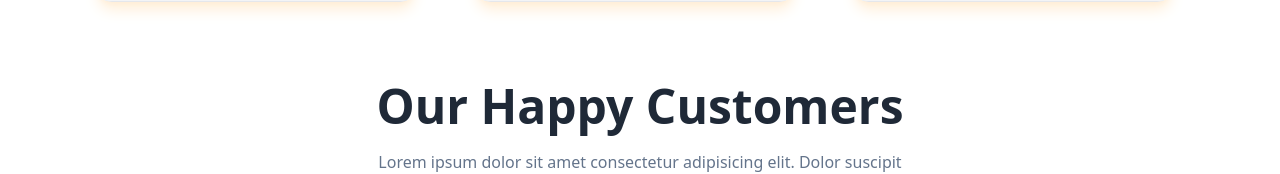
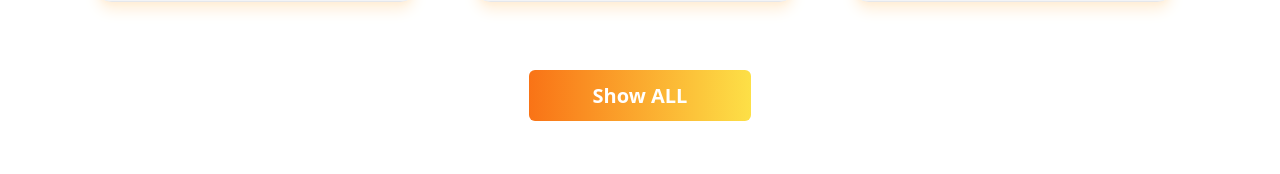
Before and after one commit to safiislam/sm-foods-project, a React (Vite) app: page / in a window 1280 px wide. Shown: the part 2490-2664 px from the top of the page. Built offline with nearby package versions, Linux system fonts and the light colour scheme.

Commit message:
popular product in home done

```diff
--- a/src/components/Home.jsx
+++ b/src/components/Home.jsx
@@ -54,13 +54,12 @@ const Home = () => {
             </div>
           </SwiperSlide>
 
-          <SwiperSlide>
+          <SwiperSlide >
             <div className=" md:flex justify-evenly items-center md:py-24 py-6 bg-gray-5">
               <img
                 src="https://basshopbd.com/wp-content/uploads/2022/09/d25822560b58a13c05c54e98d042399b_1000x1000.png"
                 alt="Mustard Oil"
-                className="md:w-[440px] w-[90%] mx-auto md:mx-0  "
-              />
+                className="md:w-[440px] w-[90%] mx-auto md:mx-0 "/>
 
               {/* Middle Section: Product Image and Key Benefits */}
               <div className=" w-[90%] mx-auto md:mx-0 mt-10 md:mt-0 w md:w-[45%] max-w-4xl flex flex-col md:flex-row md:items-center bg-gray-50 shadow-md rounded-lg overflow-hidden mb-8 relative">
--- a/src/components/HomeProduct.jsx
+++ b/src/components/HomeProduct.jsx
@@ -1,7 +1,6 @@
 import React, { useEffect, useState } from "react";
 import { Link } from "react-router-dom";
 import { FaStar } from "react-icons/fa";
-
 const HomeProduct = () => {
   const [products, setProducts] = useState([]);
 
@@ -28,12 +27,12 @@ const HomeProduct = () => {
         {products.slice(0, 6).map((product) => (
           <div
             key={product.id}
-            className="card card-compact lg:w-80 bg-base-100 shadow-lg shadow-orange-100 hover:shadow-xl mt-12 mb-20 border"
+            className=" card card-compact lg:w-80 bg-base-100 shadow-lg shadow-orange-100 hover:shadow-xl mt-12 mb-20 border group"
           >
             <Link to={`/productDetails/${product.id}`}>
               <figure>
                 <img
-                  className="h-[230px] w-[70%] p-4 rounded-3xl "
+                  className="h-[230px] w-[70%] p-4 rounded-3xl transition duration-300 ease-in-out group-hover:scale-110"
                   src={product.Image}
                   alt="Product name"
                 />
@@ -62,7 +61,7 @@ const HomeProduct = () => {
                 </div>
 
                 <div className="flex items-center justify-between">
-                  <p className=" font-semibold">
+                  <p className=" font-bold">
                     Tk <span className="text-2xl">{product.price} ৳</span>
                   </p>
                   <del className=" text-gray-500 text-xl">
@@ -73,7 +72,18 @@ const HomeProduct = () => {
             </Link>
           </div>
         ))}
+
+
       </div>
+
+      <div className=" text-center mb-20">
+        <Link to="/allProduct"
+          className=" md:px-16 px-12 py-3 rounded-md
+                text-white md:text-xl font-bold  bg-gradient-to-r from-orange-500 to-yellow-300 hover:from-yellow-300 hover:to-orange-500 "
+        >
+          Show ALL
+        </Link>
+        </div>
     </div>
   );
 };
```
